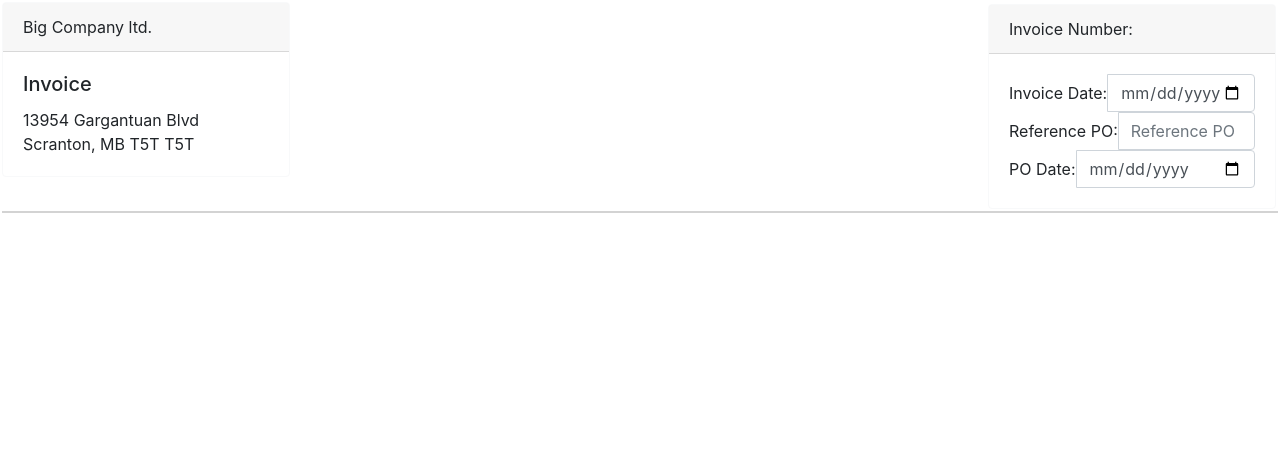
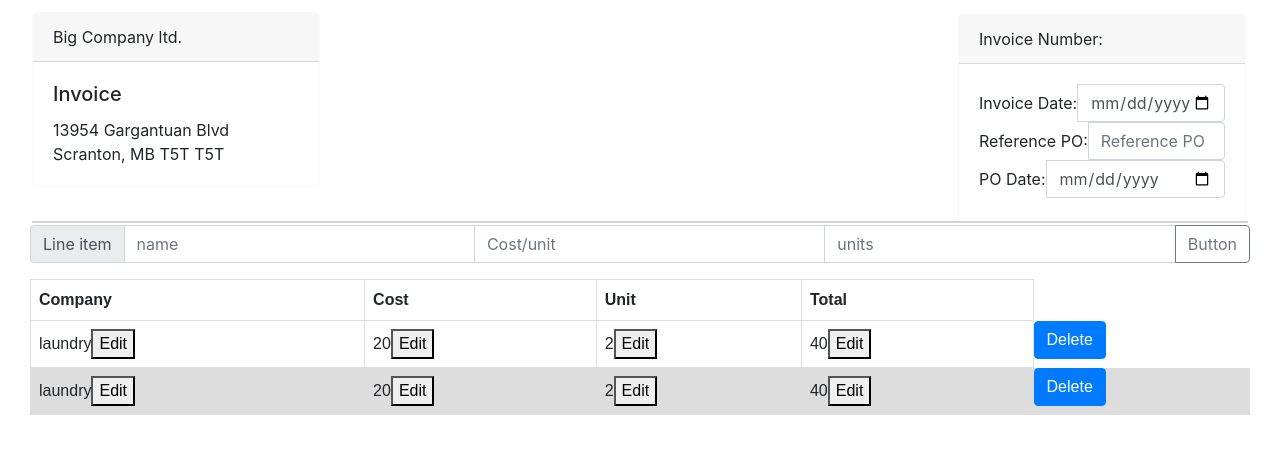
Before and after one commit to rfilaxwy/invoice-ui, a React (Create React App) app: page / in a window 1280 px wide. Shown: the top 454 px of the page. Built offline with nearby package versions, Linux system fonts and the light colour scheme.

Commit message:
Delete invoice line functionality

```diff
--- a/src/App.js
+++ b/src/App.js
@@ -4,14 +4,16 @@ import "bootstrap/dist/css/bootstrap.min.css";
 
 import ReferenceHolder from "./components/ReferenceHolder/ReferenceHolder";
 import CompanyHeader from "./components/CompanyHeader/CompanyHeader";
+import InvoiceLineContainer from "./components/InvoiceLineContainer/InvoiceLineContainer";
 
 function App() {
   return (
-    <div>
+    <div className={classes.app}>
       <div className={classes.header}>
         <CompanyHeader />
         <ReferenceHolder />
       </div>
+      <InvoiceLineContainer />
     </div>
   );
 }
--- a/src/App.module.css
+++ b/src/App.module.css
@@ -1,3 +1,7 @@
+.app {
+  padding: 10px 30px 30px 30px;
+  margin: 0px;
+}
 .header {
   margin: 2px;
   border-bottom: 2px solid lightgray;
--- a/src/components/InvoiceLine/InvoiceLine.js
+++ b/src/components/InvoiceLine/InvoiceLine.js
@@ -0,0 +1,86 @@
+import React, { Component } from "react";
+import { Button, FormControl, InputGroup } from "react-bootstrap";
+
+export default class InvoiceLine extends Component {
+  constructor(props) {
+    super(props);
+    this.state = {
+      name: "",
+      cost: "",
+      units: "",
+      outPutLine: ""
+    };
+  }
+  handleChange = (e, item) => {
+    let val = e.target.value;
+    switch (item) {
+      case "name":
+        this.setState({ name: val });
+        break;
+      case "cost":
+        if (!isNaN(val)) {
+          this.setState({ cost: val });
+          break;
+        } else {
+          alert("Enter a number in cost");
+          this.setState({ cost: "" });
+          break;
+        }
+      case "units":
+        if (!isNaN(val)) {
+          this.setState({ units: val });
+          break;
+        } else {
+          alert("Enter a number in units");
+          this.setState({ units: "" });
+          break;
+        }
+      default:
+        console.log("Function being called in worong spot.");
+    }
+  };
+  totalLine = () => {
+    let { name, cost, units } = this.state;
+    let newTotal = parseFloat(cost) * parseFloat(units);
+    this.props.addLine(name, cost, units, newTotal);
+  };
+  render() {
+    return (
+      <div>
+        <InputGroup className="mb-3">
+          <InputGroup.Prepend>
+            <InputGroup.Text>Line item</InputGroup.Text>
+          </InputGroup.Prepend>
+          <FormControl
+            placeholder="name"
+            onChange={e => {
+              this.handleChange(e, "name");
+            }}
+          />
+          <FormControl
+            placeholder="Cost/unit"
+            onChange={e => {
+              this.handleChange(e, "cost");
+            }}
+          />
+          <FormControl
+            placeholder="units"
+            onChange={e => {
+              this.handleChange(e, "units");
+            }}
+          />
+          <InputGroup.Append>
+            <Button
+              onClick={() => {
+                this.totalLine();
+              }}
+              variant="outline-secondary"
+            >
+              Button
+            </Button>
+          </InputGroup.Append>
+        </InputGroup>
+      </div>
+    );
+  }
+}
--- a/src/components/InvoiceLineContainer/InvoiceLineContainer.js
+++ b/src/components/InvoiceLineContainer/InvoiceLineContainer.js
@@ -0,0 +1,82 @@
+import React, { Component } from "react";
+
+import InvoiceLine from "../InvoiceLine/InvoiceLine";
+import classes from "./InvoiceLineContainer.module.css";
+import { Button } from "react-bootstrap";
+
+export default class InvoiceLineContainer extends Component {
+  constructor(props) {
+    super(props);
+    this.state = {
+      invoiceLines: [
+        { name: "laundry", cost: "20", units: "2", total: "40" },
+        { name: "laundry", cost: "20", units: "2", total: "40" }
+      ]
+    };
+  }
+
+  addInvoiceLine = (name, cost, units, total) => {
+    let newLine = { name, cost, units, total };
+    this.setState({
+      invoiceLines: [...this.state.invoiceLines, newLine]
+    });
+    console.log(this.state.invoiceLines);
+    // this.setState(prevState => ({
+    //   invoiceLInes: [...prevState.invoiceLines, newLine]
+    // }));
+  };
+  deleteInvoiceLine = index => {
+    let oldInvoiceLines = this.state.invoiceLines;
+    oldInvoiceLines.splice(index, 1);
+    this.setState({ invoiceLines: oldInvoiceLines });
+  };
+
+  render() {
+    let inputRows = this.state.invoiceLines.map((line, index) => {
+      return (
+        <tr key={index}>
+          <td>
+            {line.name}
+            <button>Edit</button>
+          </td>
+          <td>
+            {line.cost}
+            <button>Edit</button>
+          </td>
+          <td>
+            {line.units}
+            <button>Edit</button>
+          </td>
+          <td>
+            {line.total}
+            <button>Edit</button>
+          </td>
+
+          <Button
+            onClick={() => {
+              this.deleteInvoiceLine(index);
+            }}
+          >
+            Delete
+          </Button>
+        </tr>
+      );
+    });
+    return (
+      <div>
+        <InvoiceLine addLine={this.addInvoiceLine} />
+        <table className={classes.itemLines}>
+          <thead>
+            <tr>
+              <th>Company</th>
+              <th>Cost</th>
+              <th>Unit</th>
+              <th>Total</th>
+            </tr>
+          </thead>
+          <tbody>{inputRows}</tbody>
+        </table>
+      </div>
+    );
+  }
+}
--- /dev/null
+++ b/src/components/InvoiceLineContainer/InvoiceLineContainer.module.css
@@ -0,0 +1,16 @@
+table {
+  font-family: arial, sans-serif;
+  border-collapse: collapse;
+  width: 100%;
+}
+
+td,
+th {
+  border: 1px solid #dddddd;
+  text-align: left;
+  padding: 8px;
+}
+
+tr:nth-child(even) {
+  background-color: #dddddd;
+}
```
